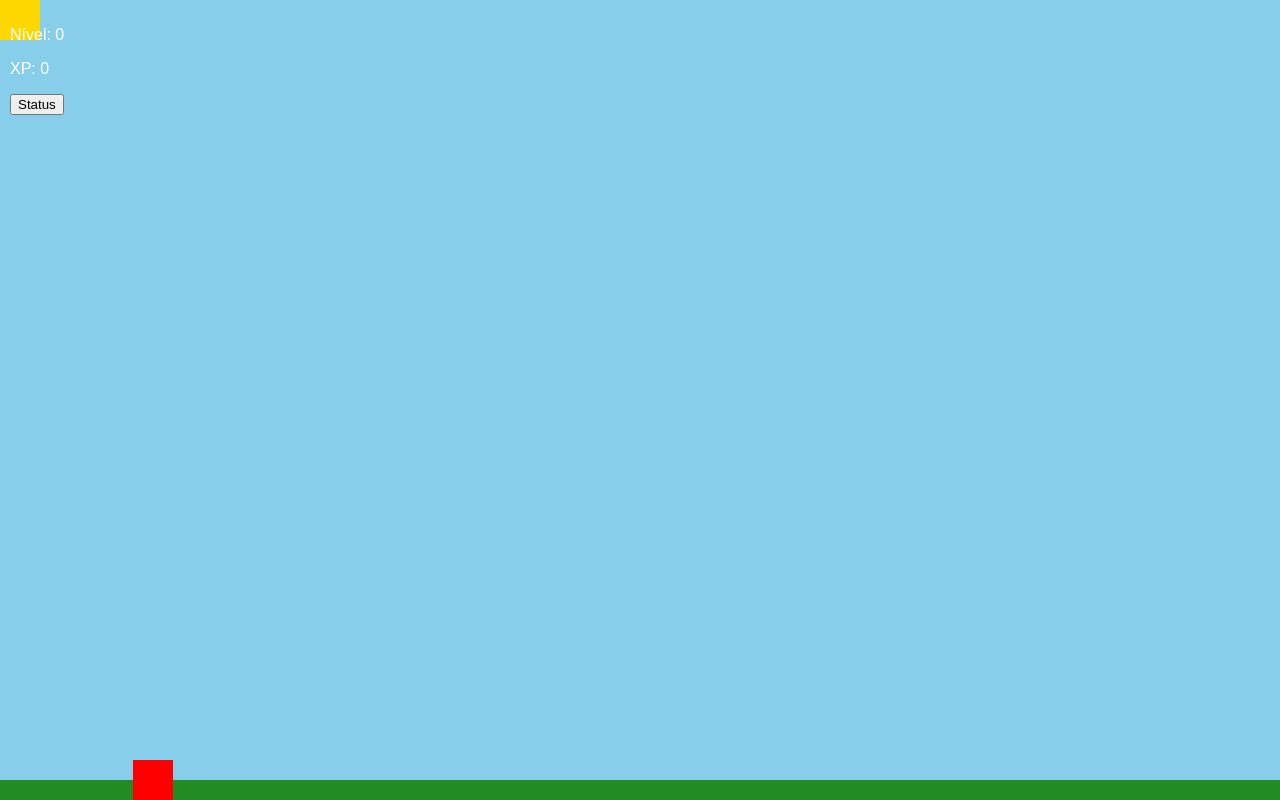
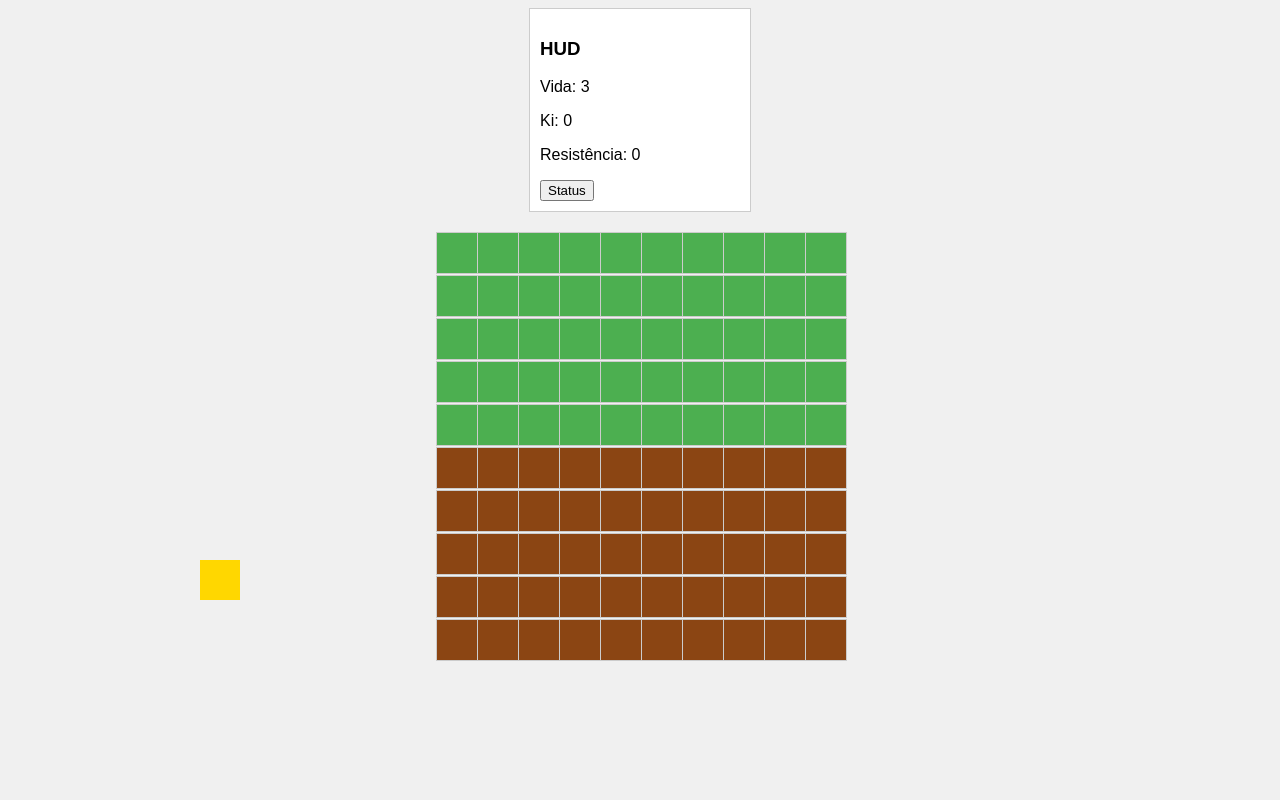
Before and after one commit to Davizao01/TaTaTa, a plain HTML site: page index.html in a window 1280 px wide. Drawn offline with Linux system fonts and the light colour scheme.

Commit message:
Update index.html

```diff
--- a/index.html
+++ b/index.html
@@ -3,156 +3,121 @@
 <head>
     <meta charset="UTF-8">
     <meta name="viewport" content="width=device-width, initial-scale=1.0">
-    <title>Jogo de Aventura</title>
+    <title>Jogo de Exemplo</title>
     <style>
         body {
-            margin: 0;
-            overflow: hidden;
             font-family: Arial, sans-serif;
-            background-color: #87CEEB; /* Cor do céu */
+            background-color: #f0f0f0;
+            display: flex;
+            flex-direction: column;
+            align-items: center;
         }
-        #gameCanvas {
-            position: relative;
-            width: 100vw;
-            height: 100vh;
+        #map {
+            margin: 20px 0;
+            display: grid;
+            grid-template-columns: repeat(10, 40px);
+            grid-gap: 1px;
         }
-        .ground {
-            position: absolute;
-            bottom: 0;
-            left: 0;
-            width: 100%;
-            height: 20px;
-            background-color: #228B22; /* Cor da grama */
+        .block {
+            width: 40px;
+            height: 40px;
+            border: 1px solid #ccc;
         }
-        .player, .enemy {
+        .green { background-color: #4CAF50; }
+        .brown { background-color: #8B4513; }
+        #hud {
+            background-color: #fff;
+            padding: 10px;
+            border: 1px solid #ccc;
+            width: 200px;
+        }
+        #player {
             position: absolute;
             width: 40px;
             height: 40px;
             background-color: #FFD700; /* Cor do jogador */
         }
-        .enemy {
-            background-color: #FF0000; /* Cor dos zumbis */
-        }
-        #hud {
-            position: absolute;
-            top: 10px;
-            left: 10px;
-            color: white;
-        }
     </style>
 </head>
 <body>
-    <div id="gameCanvas">
-        <div id="player" class="player"></div>
-        <div class="ground"></div>
-    </div>
+
 <div id="hud">
-        <p>Nível: <span id="level">0</span></p>
-        <p>XP: <span id="xp">0</span></p>
+    <h3>HUD</h3>
+    <p>Vida: <span id="vida">3</span></p>
+    <p>Ki: <span id="ki">0</span></p>
+    <p>Resistência: <span id="resistencia">0</span></p>
     <button id="statusButton">Status</button>
 </div>
 
+<div id="map"></div>
+<div id="player"></div>
+
 <script>
-        // Variáveis do jogo
-        const player = document.getElementById('player');
-        const gameCanvas = document.getElementById('gameCanvas');
-        const levelDisplay = document.getElementById('level');
-        const xpDisplay = document.getElementById('xp');
-        const statusButton = document.getElementById('statusButton');
+    let seed = "456Z";
+    const rows = 10; // número de linhas do mapa
+    const cols = 10; // número de colunas do mapa
+    let mapa = [];
+    let playerPosition = { x: Math.floor(cols / 2), y: Math.floor(rows / 2) }; // Posição inicial do jogador
+    const vida = 3;
+    const ki = 0;
+    const resistencia = 0;
 
-        let playerLevel = 0;
-        let playerXP = 0;
-        let gravity = 1;
-        let isJumping = false;
-        let jumpStrength = 20;
-        let jumpCount = 0;
-
-        // Função para atualizar HUD
-        function updateHUD() {
-            levelDisplay.innerText = playerLevel;
-            xpDisplay.innerText = playerXP;
-        }
-
-        // Função de gravidade e pulo
-        function applyGravity() {
-            if (isJumping) {
-                const playerBottom = parseInt(window.getComputedStyle(player).bottom);
-                if (playerBottom > 20) {
-                    player.style.bottom = (playerBottom - gravity) + 'px';
+    // Função para gerar o mapa
+    function gerarMapa() {
+        for (let i = 0; i < rows; i++) {
+            mapa[i] = [];
+            for (let j = 0; j < cols; j++) {
+                // Lógica para gerar os blocos com base na seed
+                if (i < 5) {
+                    mapa[i][j] = 'green'; // Blocos verdes
                 } else {
-                    isJumping = false; // O jogador volta ao chão
-                    player.style.bottom = '20px';
+                    mapa[i][j] = 'brown'; // Blocos marrons
                 }
             }
         }
-
-        // Função para pular
-        function jump() {
-            if (!isJumping && jumpCount < 2) { // Permite 2 pulos
-                isJumping = true;
-                jumpCount++;
-                const jumpInterval = setInterval(() => {
-                    const playerBottom = parseInt(window.getComputedStyle(player).bottom);
-                    if (playerBottom < jumpStrength + 20) {
-                        player.style.bottom = (playerBottom + jumpStrength) + 'px';
-                    } else {
-                        clearInterval(jumpInterval);
-                    }
-                }, 20);
-            }
+        renderizarMapa();
+        posicionarJogador();
     }
 
-        // Função para gerar inimigos
-        function spawnEnemy() {
-            const enemy = document.createElement('div');
-            enemy.className = 'enemy';
-            enemy.style.left = Math.random() * (window.innerWidth - 40) + 'px';
-            enemy.style.bottom = '20px'; // Altura inicial dos inimigos
-            gameCanvas.appendChild(enemy);
-
-            // Lógica de movimento do inimigo
-            const enemyInterval = setInterval(() => {
-                const enemyBottom = parseInt(window.getComputedStyle(enemy).bottom);
-                if (enemyBottom > 0) {
-                    enemy.style.bottom = (enemyBottom - gravity) + 'px';
-                } else {
-                    clearInterval(enemyInterval);
-                    enemy.remove(); // Remove o inimigo se atingir o chão
-                }
-            }, 100);
+    // Função para renderizar o mapa
+    function renderizarMapa() {
+        const mapDiv = document.getElementById('map');
+        mapDiv.innerHTML = ''; // Limpa o mapa anterior
+        mapa.forEach(row => {
+            row.forEach(block => {
+                const blockDiv = document.createElement('div');
+                blockDiv.className = `block ${block}`;
+                mapDiv.appendChild(blockDiv);
+            });
+        });
     }
 
-        // Gerar XP aleatória quando um inimigo é derrotado
-        function enemyDefeated() {
-            const xpGained = Math.floor(Math.random() * 20) + 1; // XP aleatório entre 1 e 20
-            playerXP += xpGained;
-            if (playerXP >= 100) { // Aumenta o nível a cada 100 XP
-                playerLevel++;
-                playerXP = 0; // Resetando XP após subir de nível
-            }
-            updateHUD();
+    // Função para posicionar o jogador no mapa
+    function posicionarJogador() {
+        const playerDiv = document.getElementById('player');
+        playerDiv.style.left = (playerPosition.x * 40) + 'px'; // A posição do jogador no eixo X
+        playerDiv.style.bottom = (playerPosition.y * 40) + 'px'; // A posição do jogador no eixo Y
     }
 
-        // Controle de eventos
-        window.addEventListener('keydown', (e) => {
-            if (e.code === 'Space') {
-                jump(); // Pula ao pressionar a barra de espaço
-            }
+    // Atualiza os status ao carregar a página
+    document.addEventListener('DOMContentLoaded', () => {
+        document.getElementById('vida').innerText = vida;
+        document.getElementById('ki').innerText = ki;
+        document.getElementById('resistencia').innerText = resistencia;
+        gerarMapa();
     });
 
-        // Spawn de inimigos a cada 3 segundos
-        setInterval(spawnEnemy, 3000);
+    // Botão de status
+    document.getElementById('statusButton').onclick = () => {
+        alert(`Vida: ${vida}\nKi: ${ki}\nResistência: ${resistencia}`);
+    };
 
-        // Atualização da gravidade
-        setInterval(applyGravity, 20);
+    // Atualiza a seed quando a página é recarregada
+    window.onbeforeunload = () => {
+        seed = "456Z"; // Mude para uma nova seed se desejar
+        gerarMapa();
+    };
+</script>
 
-        // Atualização do HUD
-        updateHUD();
-
-        // Exibir status
-        statusButton.addEventListener('click', () => {
-            alert(`Nível: ${playerLevel}\nXP: ${playerXP}`);
-        });
-    </script>
 </body>
 </html>
```
Lines whose indentation alone changed are shown as unchanged.
